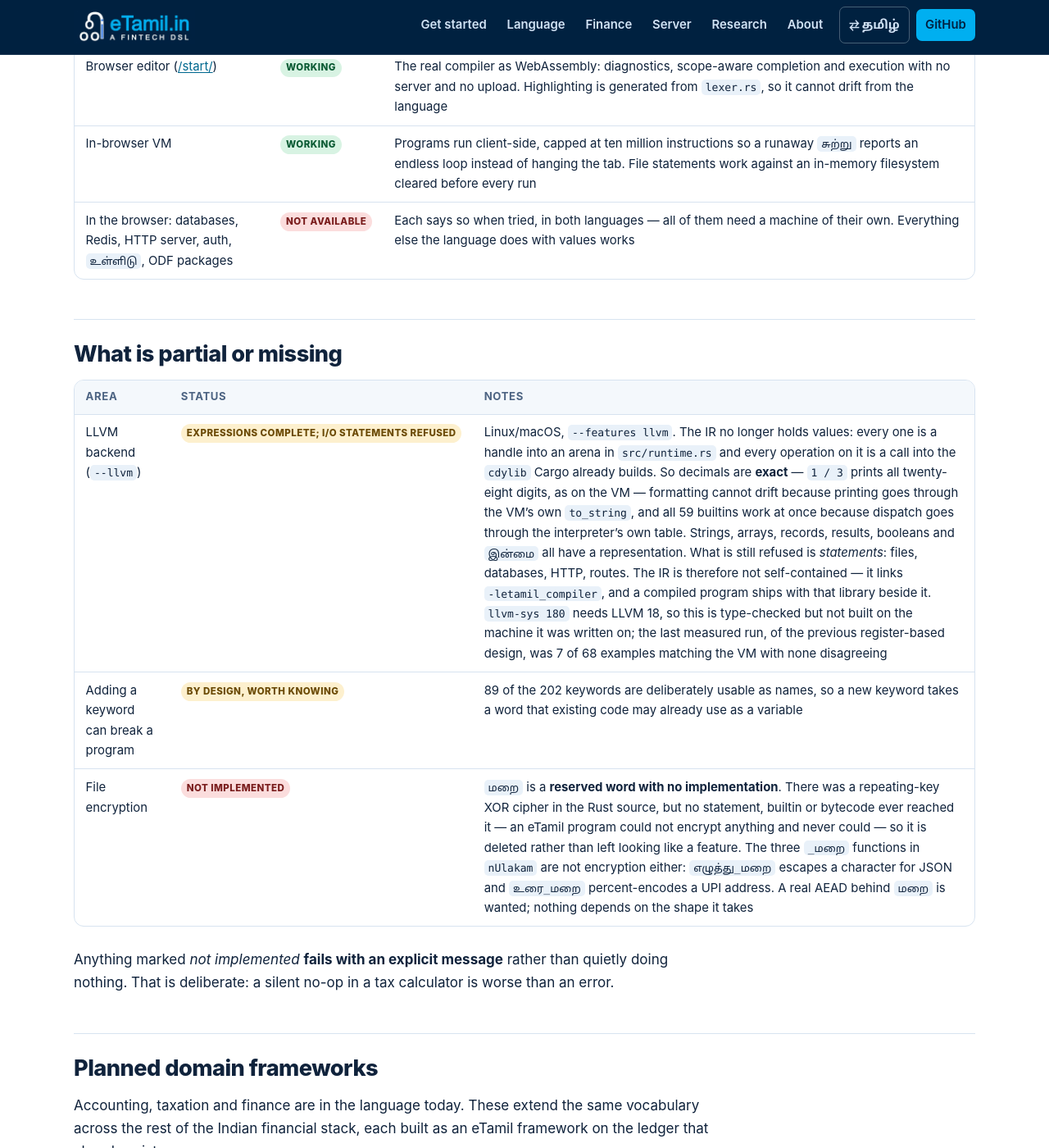
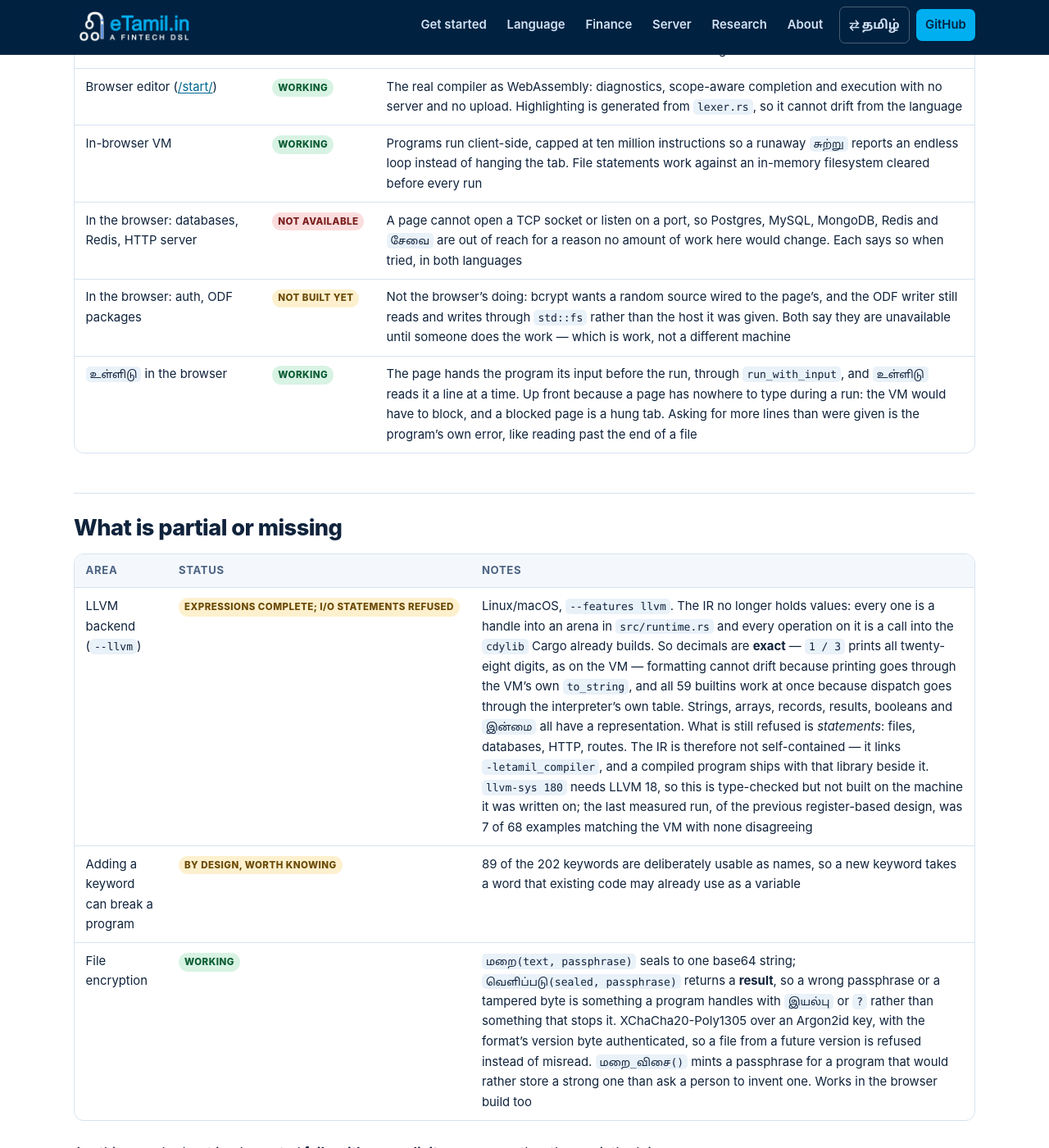
Before and after one commit to Maruff/eTamil, a Jekyll site: the page built from status.md, in a window 1280 px wide and 1400 px high, scrolled down 3858 px. Shown: the whole window at 82% size. Built offline with Jekyll 4.4.1, drawn with Linux system fonts in a browser that asks for light colours; some of the changed text lies outside the part shown.

Commit message:
One row said six things were impossible; three of them were unbuilt
The browser row listed databases, Redis, an HTTP server, auth, `உள்ளிடு` and
ODF packages together and said all of them need a machine of their own. That is
true of the first three and of nothing else. A page cannot open a socket or
listen on a port, and no amount of work here changes it. bcrypt only wants its
random source pointed at the page's; the ODF writer only needs to go through
`vm::host` like every other file statement instead of reaching for `std::fs`.
Lumping those in with the sockets made unbuilt work look like a law of physics,
which is the kind of claim that stops anyone from doing it.

`உள்ளிடு` now works — the page hands its input over before the run — so it
moves out of the row entirely.

The encryption row was stale in the other direction: it described `மறை` as a
reserved word with nothing behind it and asked for an AEAD, both of which
stopped being true when XChaCha20-Poly1305 landed. The contributing section
still said the cipher was deleted instead of replaced, and still listed the AEAD
as the most useful thing anyone could do. Auth and ODF in the browser take that
spot, with the specific blocker for each written down.

Both languages.

Co-Authored-By: Claude Opus 5 <noreply@anthropic.com>

```diff
--- a/status.md
+++ b/status.md
@@ -78,7 +78,9 @@ This table is the honest state of the code, not a wish list.
 | WebAssembly target | <span class="pill pill-ok">Working</span> | `cargo build --target wasm32-unknown-unknown --no-default-features`; lexer, parser, checker and VM all build for the browser. Native builds are unchanged |
 | Browser editor ([/start/]({{ '/start/' | relative_url }})) | <span class="pill pill-ok">Working</span> | The real compiler as WebAssembly: diagnostics, scope-aware completion and execution with no server and no upload. Highlighting is generated from `lexer.rs`, so it cannot drift from the language |
 | In-browser VM | <span class="pill pill-ok">Working</span> | Programs run client-side, capped at ten million instructions so a runaway `சுற்று` reports an endless loop instead of hanging the tab. File statements work against an in-memory filesystem cleared before every run |
-| In the browser: databases, Redis, HTTP server, auth, `உள்ளிடு`, ODF packages | <span class="pill pill-no">Not available</span> | Each says so when tried, in both languages — all of them need a machine of their own. Everything else the language does with values works |
+| In the browser: databases, Redis, HTTP server | <span class="pill pill-no">Not available</span> | A page cannot open a TCP socket or listen on a port, so Postgres, MySQL, MongoDB, Redis and `சேவை` are out of reach for a reason no amount of work here would change. Each says so when tried, in both languages |
+| In the browser: auth, ODF packages | <span class="pill pill-part">Not built yet</span> | Not the browser's doing: bcrypt wants a random source wired to the page's, and the ODF writer still reads and writes through `std::fs` rather than the host it was given. Both say they are unavailable until someone does the work — which is work, not a different machine |
+| `உள்ளிடு` in the browser | <span class="pill pill-ok">Working</span> | The page hands the program its input before the run, through `run_with_input`, and `உள்ளிடு` reads it a line at a time. Up front because a page has nowhere to type during a run: the VM would have to block, and a blocked page is a hung tab. Asking for more lines than were given is the program's own error, like reading past the end of a file |
 
 </div>
 
@@ -90,7 +92,8 @@ This table is the honest state of the code, not a wish list.
 |---|---|---|
 | LLVM backend (`--llvm`) | <span class="pill pill-part">Expressions complete; I/O statements refused</span> | Linux/macOS, `--features llvm`. The IR no longer holds values: every one is a handle into an arena in `src/runtime.rs` and every operation on it is a call into the `cdylib` Cargo already builds. So decimals are **exact** — `1 / 3` prints all twenty-eight digits, as on the VM — formatting cannot drift because printing goes through the VM's own `to_string`, and all 59 builtins work at once because dispatch goes through the interpreter's own table. Strings, arrays, records, results, booleans and `இன்மை` all have a representation. What is still refused is *statements*: files, databases, HTTP, routes. The IR is therefore not self-contained — it links `-letamil_compiler`, and a compiled program ships with that library beside it. `llvm-sys 180` needs LLVM 18, so this is type-checked but not built on the machine it was written on; the last measured run, of the previous register-based design, was 7 of 68 examples matching the VM with none disagreeing |
 | Adding a keyword can break a program | <span class="pill pill-part">By design, worth knowing</span> | 89 of the 202 keywords are deliberately usable as names, so a new keyword takes a word that existing code may already use as a variable |
-| File encryption | <span class="pill pill-no">Not implemented</span> | `மறை` is a **reserved word with no implementation**. There was a repeating-key XOR cipher in the Rust source, but no statement, builtin or bytecode ever reached it — an eTamil program could not encrypt anything and never could — so it is deleted rather than left looking like a feature. The three `_மறை` functions in `nUlakam` are not encryption either: `எழுத்து_மறை` escapes a character for JSON and `உரை_மறை` percent-encodes a UPI address. A real AEAD behind `மறை` is wanted; nothing depends on the shape it takes |
+| File encryption | <span class="pill pill-ok">Working</span> | `மறை(text, passphrase)` seals to one base64 string; `வெளிப்படு(sealed, passphrase)` returns a **result**, so a wrong passphrase or a tampered byte is something a program handles with `இயல்பு` or `?` rather than something that stops it. XChaCha20-Poly1305 over an Argon2id key, with the format's version byte authenticated, so a file from a future version is refused instead of misread. `மறை_விசை()` mints a passphrase for a program that would rather store a strong one than ask a person to invent one. Works in the browser build too |
+
 
 </div>
 
@@ -148,15 +151,19 @@ TDS templates, and RBI/KYC syntax.
 ## Contributing
 
 The four items this section used to list are done: named database handles,
-declared parameter and return types for `செயல்`, the romanization sweep, and the
-`மறை` cipher — which turned out to be unreachable dead code rather than a weak
-implementation, so it was deleted instead of replaced.
+declared parameter and return types for `செயல்`, the romanization sweep, and
+encryption behind `மறை`. The cipher that used to sit there was unreachable dead
+code rather than a weak implementation, so it was deleted first and then replaced
+by a real one.
 
 What is most useful now:
 
-- **A real AEAD behind `மறை`.** The keyword is reserved and nothing is behind it,
-  so the shape is still open. It needs a decision about randomness in the
-  WebAssembly build and about deriving a key from a passphrase.
+- **Auth and ODF in the browser.** These are the two things the browser build
+  refuses that it would not have to. bcrypt needs its random source pointed at
+  the page's, and the ODF writer needs to go through `vm::host` like every other
+  file statement instead of reaching for `std::fs` — the host would need a way to
+  read bytes, which it has not needed until now. Databases, Redis and the HTTP
+  server are a different matter and will keep refusing: a page has no socket.
 - **The LLVM backend's statements.** Expressions are complete; files, databases,
   HTTP and routes are refused. `scripts/run_parity.sh` ranks them by how many
   distinct reasons each program has left, so the next one to do is measured
```
Also changed, not shown: ta/status.md (+16 -7 lines).
